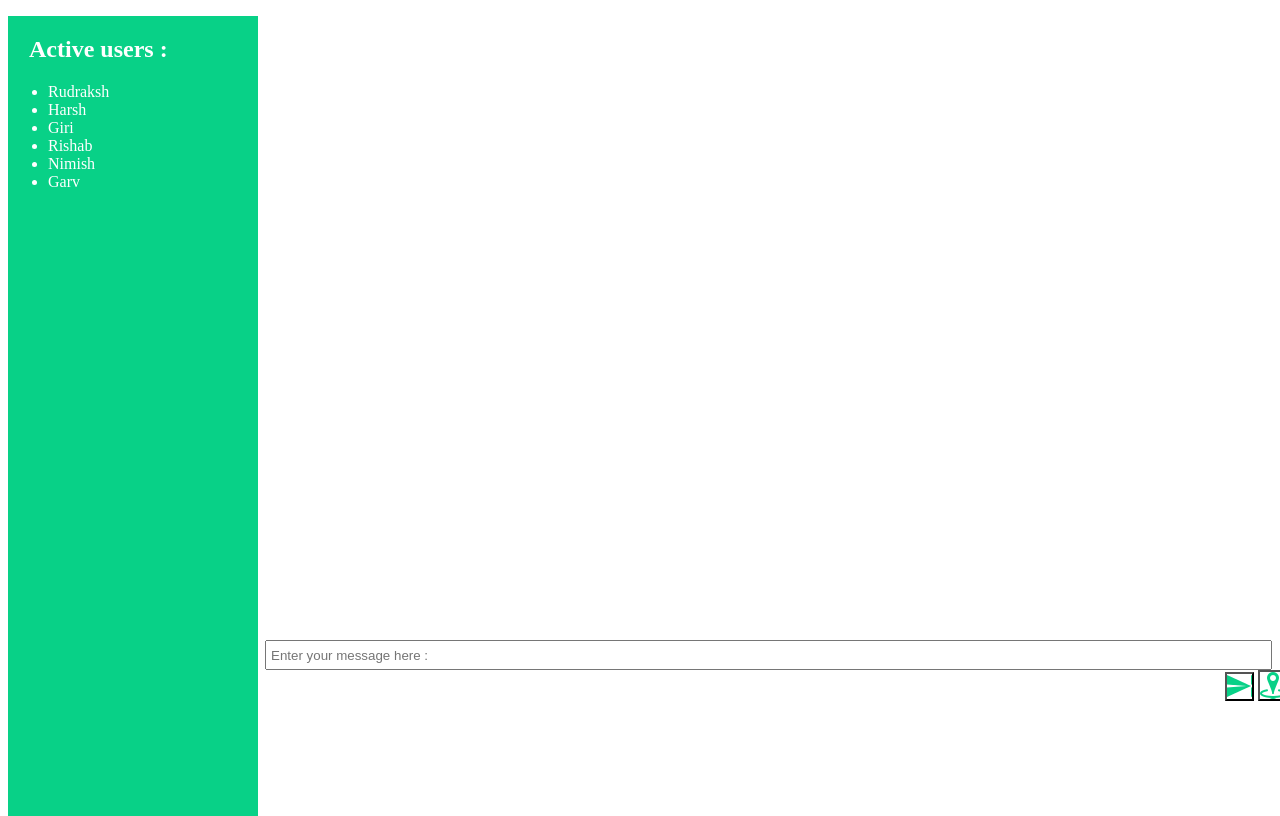
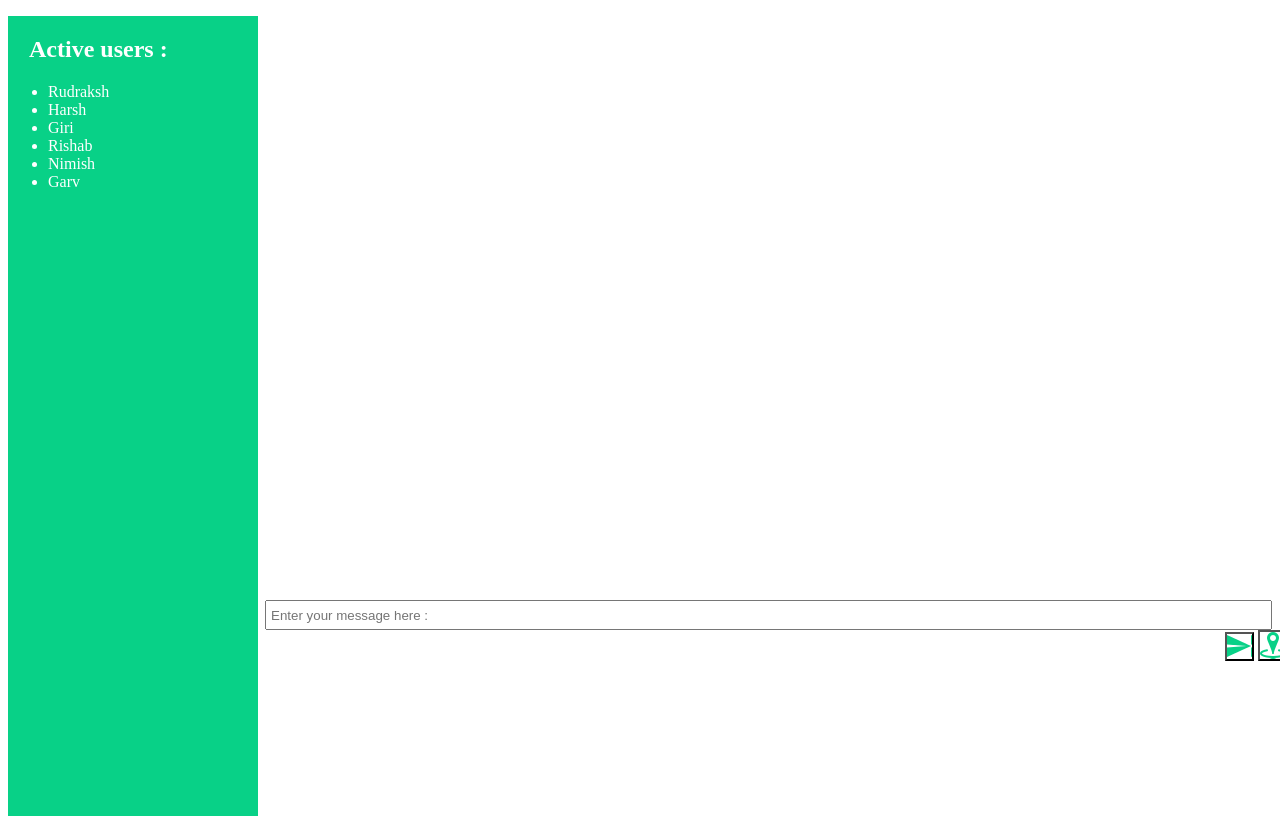
Before and after one commit to Rudra0711/ChatApp, a website: page public/chat.html in a window 1280 px wide. Drawn offline with nearby package versions, Linux system fonts and the light colour scheme; no server answers.

Commit message:
Modified

```diff
--- a/public/styles.css
+++ b/public/styles.css
@@ -56,7 +56,7 @@
 
 .form{
   position: fixed;
-  top:640px;
+  top:600px;
   left: 265px;
   bottom:5px;
 }
```
